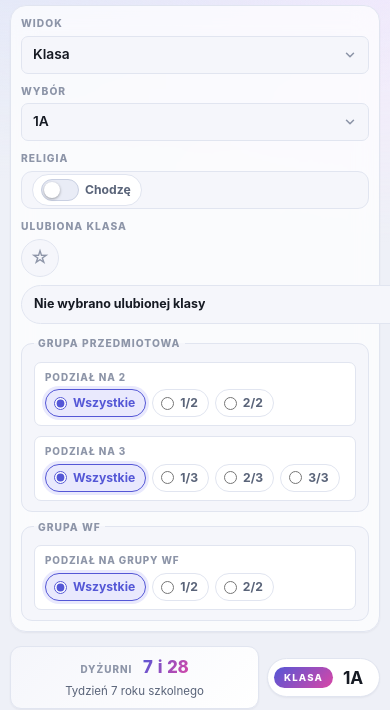
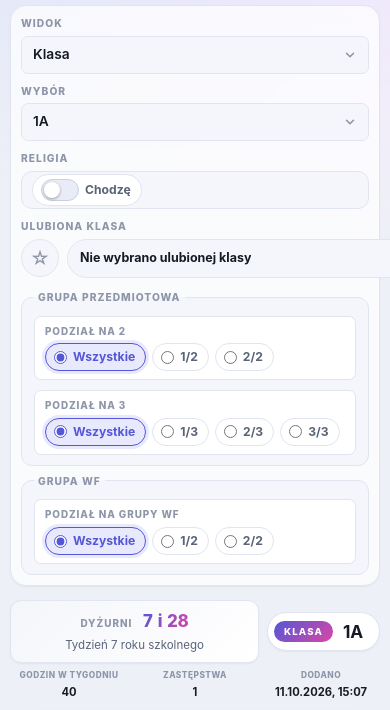
Before and after one commit to igormarcinkowski/planMarcinek, a plain HTML site: page index.html in a window 390 px wide. Shown: the part 121-831 px from the top of the page. Drawn offline with Linux system fonts and the light colour scheme.

Commit message:
update v3

```diff
--- a/index.html
+++ b/index.html
@@ -5,6 +5,7 @@
   <meta name="viewport" content="width=device-width, initial-scale=1">
   <title>Plan lekcji</title>
   <link rel="stylesheet" href="style.css">
+  <link rel="icon" type="image/x-icon" href="planMarcinek.png">
 </head>
 <body>
   <aside class="theme-switcher" aria-label="Motyw strony">
--- a/style.css
+++ b/style.css
@@ -1494,6 +1494,17 @@ select:focus-visible {
   .religion-control,
   .favorite-class-control { grid-column: 1; }
 
+  .favorite-class-control { width: 100%; }
+  .favorite-class-controls {
+    width: 100%;
+    flex-wrap: nowrap;
+  }
+  .favorite-class-panel {
+    flex: 1 1 0;
+    width: auto;
+    max-width: none;
+  }
+
   .schedule-overview {
     grid-template-columns: minmax(0, 1fr) auto;
     gap: 8px;
```
Also changed, not shown: planMarcinek.png (added).
